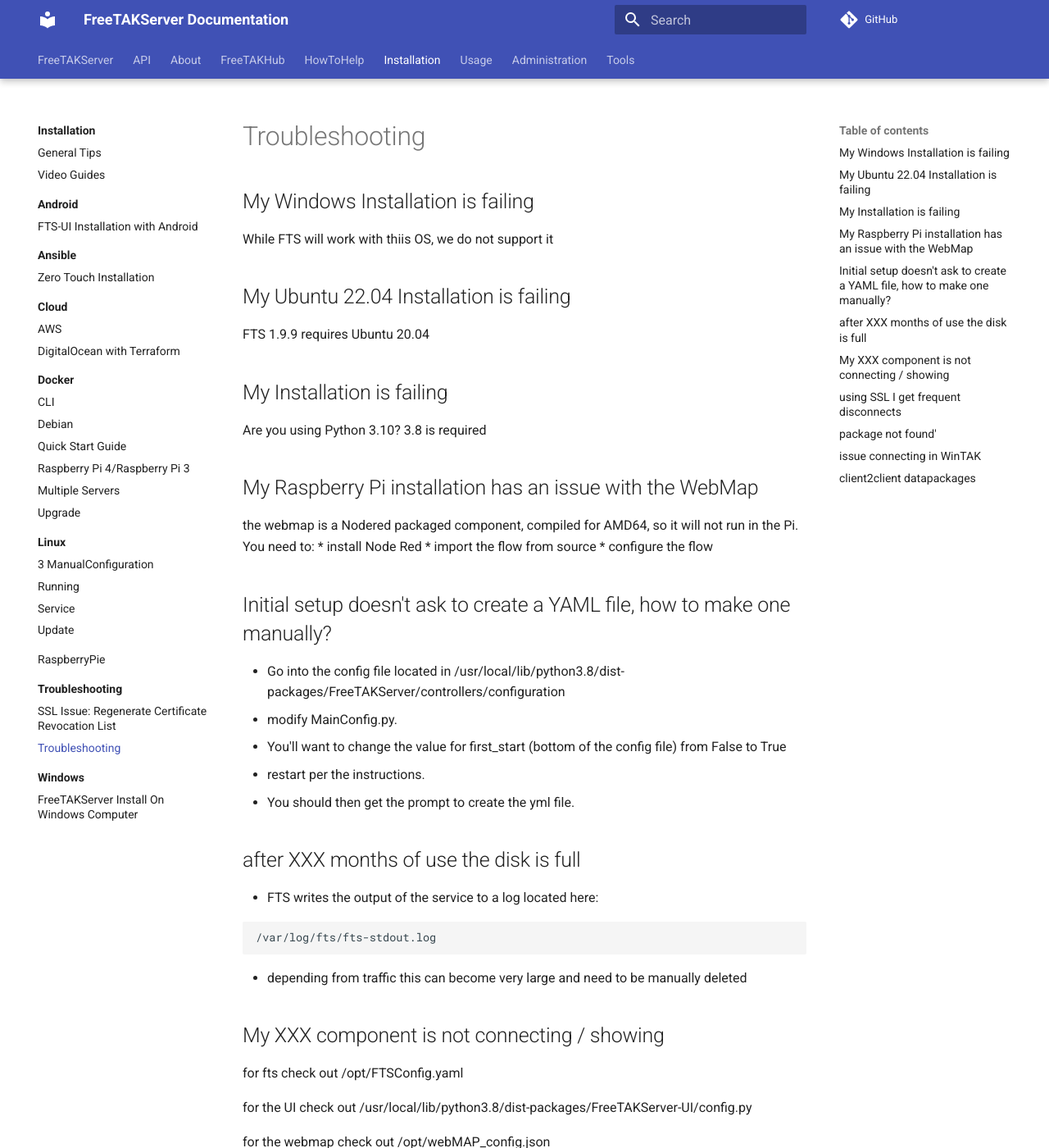
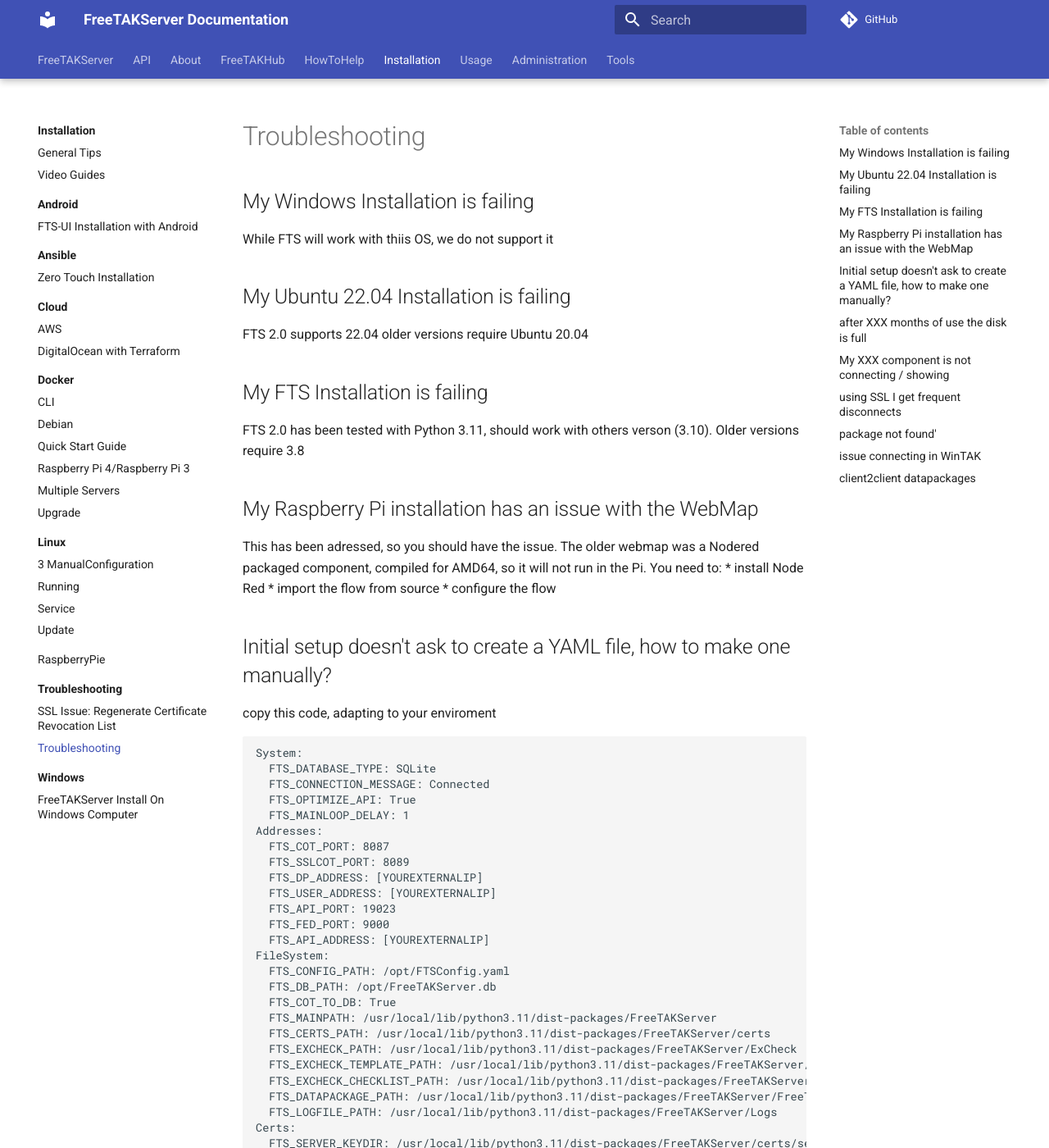
Before and after one commit to FreeTAKTeam/FreeTAKServer-User-Docs, an MkDocs documentation site: the page built from docs/docs/Installation/Troubleshooting/troubleshooting.md, in a window 1280 px wide and 1400 px high. Shown: the whole window at 82% size. Built offline with MkDocs 1.6.1 and Material for MkDocs 9.7.7, drawn with Linux system fonts in a browser that asks for light colours; comment, search, counter and statistics services are not loaded; the version menu is left out; some of the changed text lies outside the part shown.

Commit message:
updated to 2.0 conf

````diff
--- a/docs/docs/Installation/Troubleshooting/troubleshooting.md
+++ b/docs/docs/Installation/Troubleshooting/troubleshooting.md
@@ -4,24 +4,64 @@
 While FTS will work with thiis OS, we do not support it
 
 ## My Ubuntu 22.04 Installation is failing
-FTS 1.9.9 requires Ubuntu 20.04
+FTS 2.0 supports 22.04 older versions require Ubuntu 20.04
 
-## My Installation is failing
-Are you using Python 3.10? 3.8 is required
+## My FTS Installation is failing
+FTS 2.0 has been tested with Python 3.11, should work with others verson (3.10). Older versions require 3.8
 
 ## My Raspberry Pi installation has an issue with the WebMap
-the webmap is a Nodered packaged component, compiled for AMD64, so it will not run in the Pi.
+This has been adressed, so you should have the issue.
+The older webmap was a Nodered packaged component, compiled for AMD64, so it will not run in the Pi.
 You need to:
  * install Node Red
  * import the flow from source
  * configure the flow
 
 ## Initial setup doesn't ask to create a YAML file, how to make one manually?
-* Go into the config file located in /usr/local/lib/python3.8/dist-packages/FreeTAKServer/controllers/configuration
-* modify MainConfig.py.
-* You'll want to change the value for first_start (bottom of the config file) from False to True
-* restart per the instructions.
-* You should then get the prompt to create the yml file.
+copy this code, adapting to your enviroment
+
+```
+System:
+  FTS_DATABASE_TYPE: SQLite
+  FTS_CONNECTION_MESSAGE: Connected
+  FTS_OPTIMIZE_API: True
+  FTS_MAINLOOP_DELAY: 1
+Addresses:
+  FTS_COT_PORT: 8087
+  FTS_SSLCOT_PORT: 8089
+  FTS_DP_ADDRESS: [YOUREXTERNALIP]
+  FTS_USER_ADDRESS: [YOUREXTERNALIP]
+  FTS_API_PORT: 19023
+  FTS_FED_PORT: 9000
+  FTS_API_ADDRESS: [YOUREXTERNALIP]
+FileSystem:
+  FTS_CONFIG_PATH: /opt/FTSConfig.yaml
+  FTS_DB_PATH: /opt/FreeTAKServer.db
+  FTS_COT_TO_DB: True
+  FTS_MAINPATH: /usr/local/lib/python3.11/dist-packages/FreeTAKServer
+  FTS_CERTS_PATH: /usr/local/lib/python3.11/dist-packages/FreeTAKServer/certs
+  FTS_EXCHECK_PATH: /usr/local/lib/python3.11/dist-packages/FreeTAKServer/ExCheck
+  FTS_EXCHECK_TEMPLATE_PATH: /usr/local/lib/python3.11/dist-packages/FreeTAKServer/ExCheck/template
+  FTS_EXCHECK_CHECKLIST_PATH: /usr/local/lib/python3.11/dist-packages/FreeTAKServer/ExCheck/checklist
+  FTS_DATAPACKAGE_PATH: /usr/local/lib/python3.11/dist-packages/FreeTAKServer/FreeTAKServerDataPackageFolder
+  FTS_LOGFILE_PATH: /usr/local/lib/python3.11/dist-packages/FreeTAKServer/Logs
+Certs:
+  FTS_SERVER_KEYDIR: /usr/local/lib/python3.11/dist-packages/FreeTAKServer/certs/server.key
+  FTS_SERVER_PEMDIR: /usr/local/lib/python3.11/dist-packages/FreeTAKServer/certs/server.pem
+  FTS_TESTCLIENT_PEMDIR: /usr/local/lib/python3.11/dist-packages/FreeTAKServer/certs/Client.pem
+  FTS_TESTCLIENT_KEYDIR: /usr/local/lib/python3.11/dist-packages/FreeTAKServer/certs/Client.key
+  FTS_UNENCRYPTED_KEYDIR: /usr/local/lib/python3.11/dist-packages/FreeTAKServer/certs/server.key.unencrypted
+  FTS_SERVER_P12DIR: /usr/local/lib/python3.11/dist-packages/FreeTAKServer/certs/server.p12
+  FTS_CADIR: /usr/local/lib/python3.11/dist-packages/FreeTAKServer/certs/ca.pem
+  FTS_CAKEYDIR: /usr/local/lib/python3.11/dist-packages/FreeTAKServer/certs/ca.key
+  FTS_FEDERATION_CERTDIR: /usr/local/lib/python3.11/dist-packages/FreeTAKServer/certs/server.pem
+  FTS_FEDERATION_KEYDIR: /usr/local/lib/python3.11/dist-packages/FreeTAKServer/certs/server.key
+  FTS_CRLDIR: /usr/local/lib/python3.11/dist-packages/FreeTAKServer/certs/FTS_CRL.json
+  FTS_FEDERATION_KEYPASS: [YOURPASS]
+  FTS_CLIENT_CERT_PASSWORD: [YOURPASS]
+  FTS_WEBSOCKET_KEY: [YOURPASS]
+```
+
 
 ## after XXX months of use the disk is full
  * FTS writes the output of the service to a log located here:
@@ -32,16 +72,23 @@
 
 ## My XXX component is not connecting / showing
 for fts check out
+```
 /opt/FTSConfig.yaml
+```
 
 for the UI check out
-/usr/local/lib/python3.8/dist-packages/FreeTAKServer-UI/config.py
+```
+/usr/local/lib/python3.11/dist-packages/FreeTAKServer-UI/config.py
+```
 
 for the webmap check out
+```
 /opt/webMAP_config.json
-
+```
 for the video server check out
-/opt/rtsp-simple-server.yml
+```
+/opt/mediamtx.yml
+```
 
 ## using SSL I get frequent disconnects
 This is a problem of the client not sending data.
````
